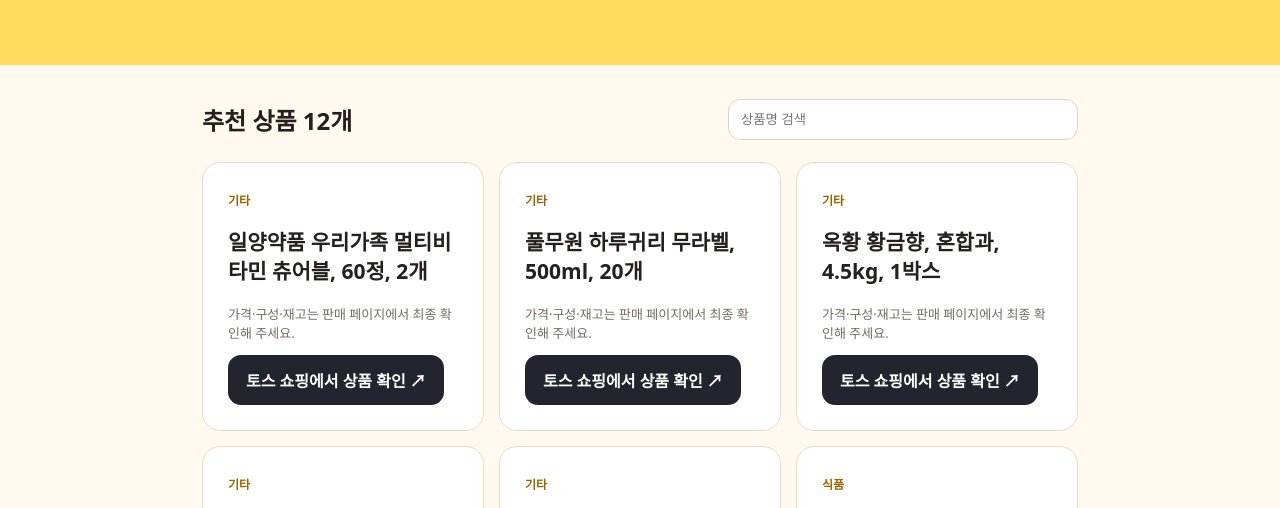
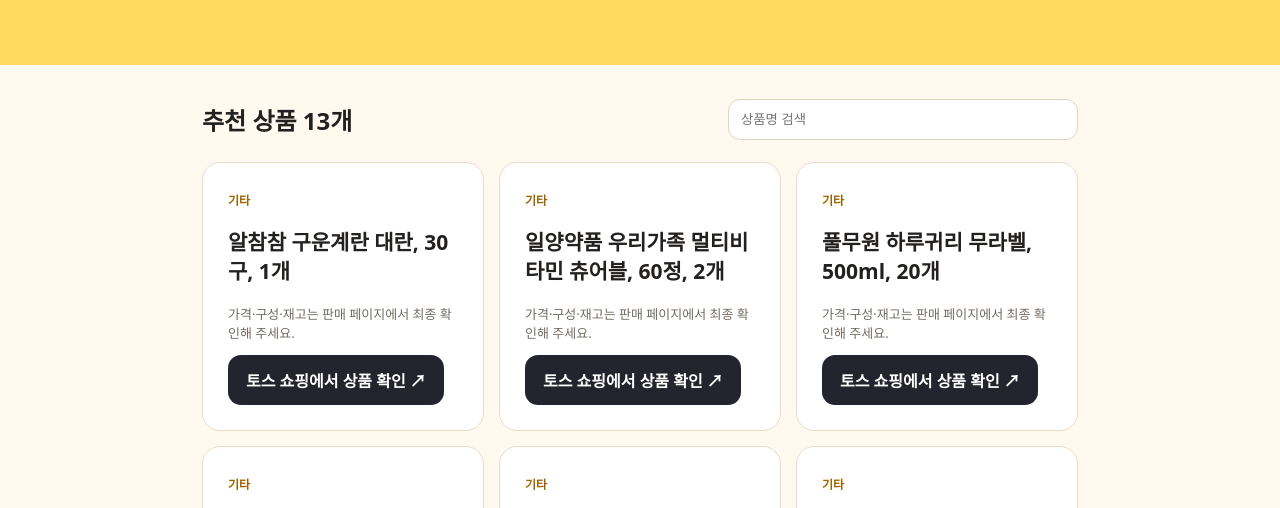
Before and after one commit to dajeongdamda-code/dealpick, a plain HTML site: page shop.html in a window 1280 px wide. Shown: the part 272-780 px from the top of the page. Drawn offline with Linux system fonts and the light colour scheme.

Commit message:
DealPick: add approved product links (newest first)

```diff
--- a/shop.html
+++ b/shop.html
@@ -3,6 +3,7 @@
 </head><body><header class="hero"><div class="wrap"><small>🛍️ TODAY'S DEALPICK · SHOP LINKS</small><h1>영상에서 본 상품,<br>여기서 확인하세요.</h1><p>오늘의 득템픽이 소개한 상품을 모았습니다. 구매 전 가격과 구성은 판매 페이지에서 다시 확인하세요.</p></div></header>
 <main class="wrap main"><div class="top"><h2>추천 상품 <span id="count"></span></h2><input id="search" placeholder="상품명 검색" aria-label="상품명 검색"></div><!-- DealPick newest-first order -->
 <div class="items" id="items">
+<article class="item"><span class="type">기타</span><h2>알참참 구운계란 대란, 30구, 1개</h2><p>가격·구성·재고는 판매 페이지에서 최종 확인해 주세요.</p><a class="buy" target="_blank" rel="noopener noreferrer nofollow sponsored" href="https://toss.shopping/_m/RK4KpbtD">토스 쇼핑에서 상품 확인 ↗</a></article>
 <article class="item"><span class="type">기타</span><h2>일양약품 우리가족 멀티비타민 츄어블, 60정, 2개</h2><p>가격·구성·재고는 판매 페이지에서 최종 확인해 주세요.</p><a class="buy" target="_blank" rel="noopener noreferrer nofollow sponsored" href="https://toss.shopping/_m/zMz6RTX">토스 쇼핑에서 상품 확인 ↗</a></article>
 <article class="item"><span class="type">기타</span><h2>풀무원 하루귀리 무라벨, 500ml, 20개</h2><p>가격·구성·재고는 판매 페이지에서 최종 확인해 주세요.</p><a class="buy" target="_blank" rel="noopener noreferrer nofollow sponsored" href="https://toss.shopping/_m/zxgxz9jr">토스 쇼핑에서 상품 확인 ↗</a></article>
 <article class="item"><span class="type">기타</span><h2>옥황 황금향, 혼합과, 4.5kg, 1박스</h2><p>가격·구성·재고는 판매 페이지에서 최종 확인해 주세요.</p><a class="buy" target="_blank" rel="noopener noreferrer nofollow sponsored" href="https://toss.shopping/_m/fsnPNici">토스 쇼핑에서 상품 확인 ↗</a></article>
```
